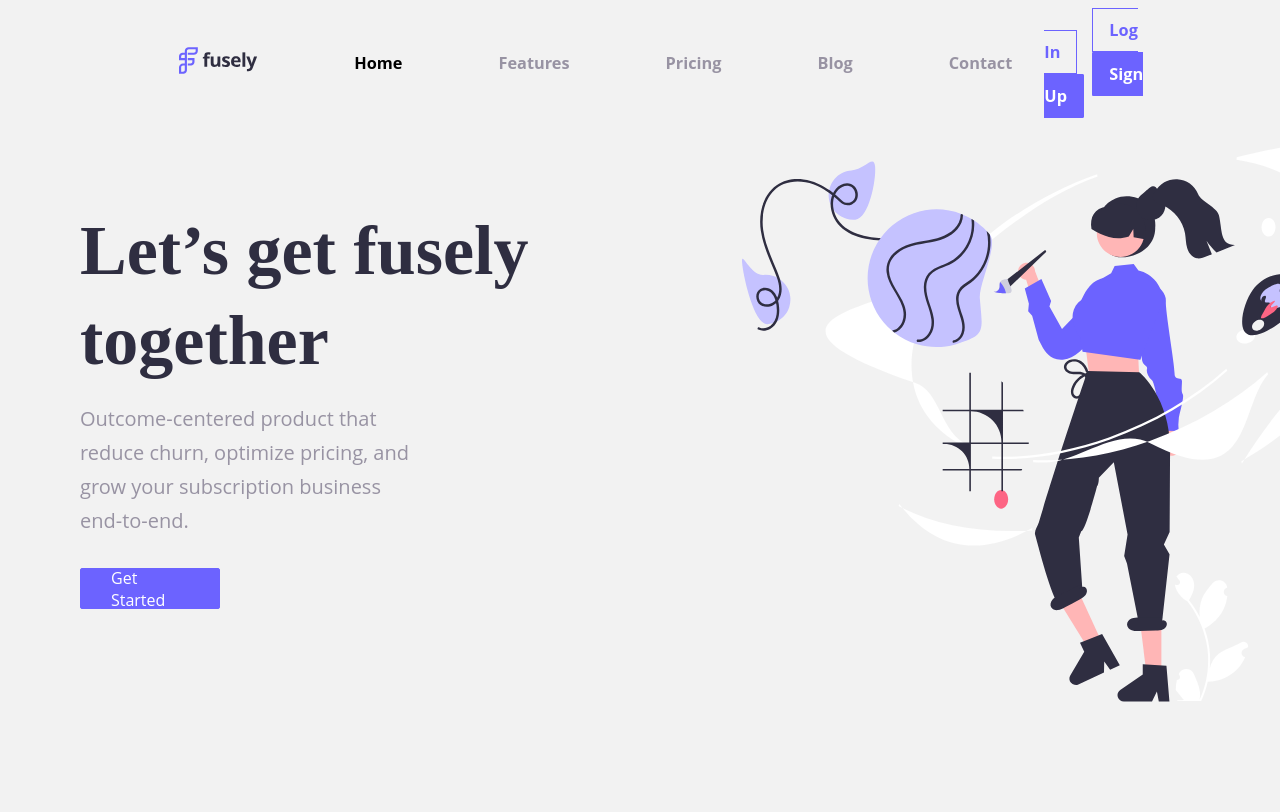
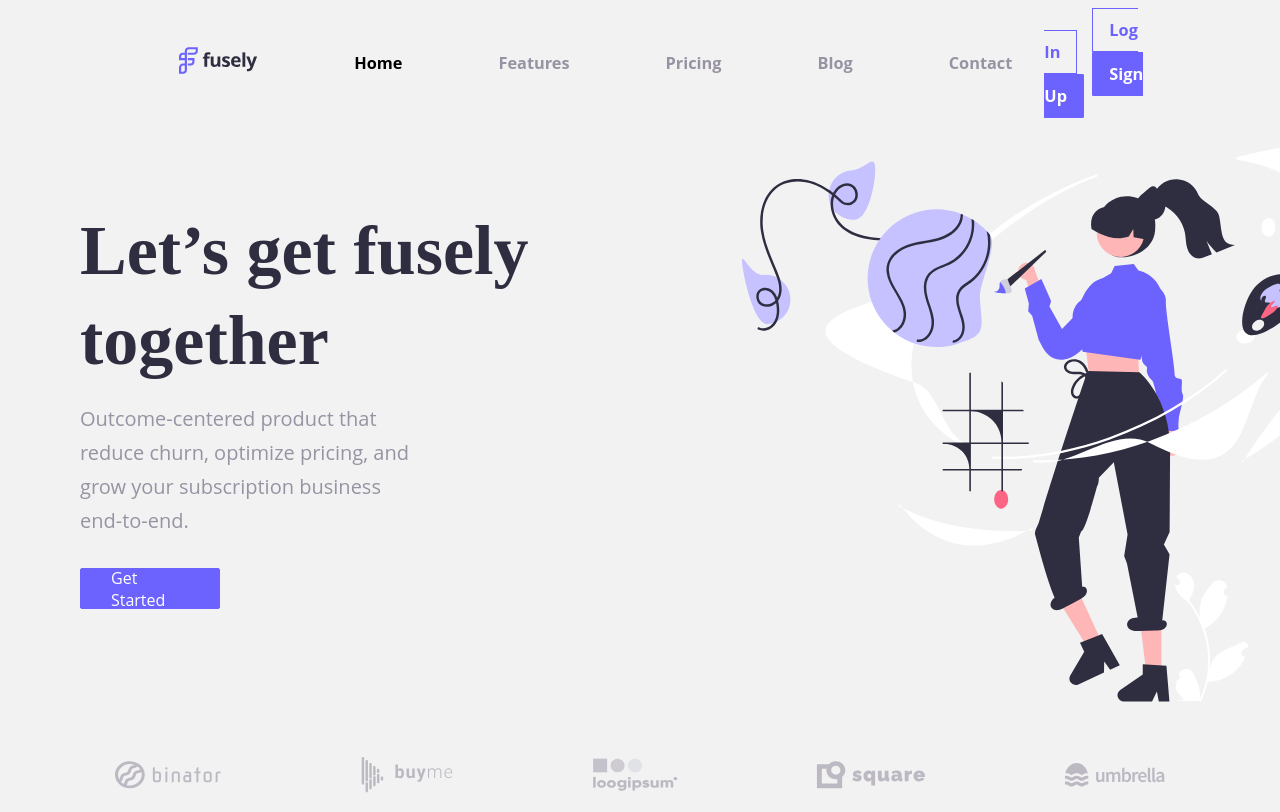
Before and after one commit to anniemmagh/FUSELY_Project, a plain HTML site: page index.html in a window 1280 px wide. Shown: the top 812 px of the page. Drawn offline with Linux system fonts and the light colour scheme.

Commit message:
style partners

```diff
--- a/assets/style.css
+++ b/assets/style.css
@@ -113,8 +113,15 @@ header .container nav {
 }
 .hero_img {
   position: absolute;
-  width: 442px;
-  height: 459px;
+  width: 300px;
+  height: 359px;
   left: 742px;
   top: 9rem;
 }
+.partners {
+  display: flex;
+  justify-content: space-between;
+  align-items: center;
+  margin-top: 3rem;
+  padding: 1.2rem 9%;
+}
--- a/index.html
+++ b/index.html
@@ -35,6 +35,19 @@
     <div class="hero_img">
   <img src="assets/img/sectionimages/heroimageone.svg" alt="heroimg">
     </div>
+    <div class="partners">
+<img src="assets/img/partners/binatori.svg" alt="">
+<img src="assets/img/partners/buyme.svg" alt="">
+<img src="assets/img/partners/loogipsum.svg" alt="">
+<img src="assets/img/partners/square.svg" alt="">
+<img src="assets/img/partners/umbrella.svg" alt="">
+    </div>
  </section>
+<!-- first section ends here -->
+
+<section class="section_two">
+
+</section>
+
 </body>
 </html>
```
